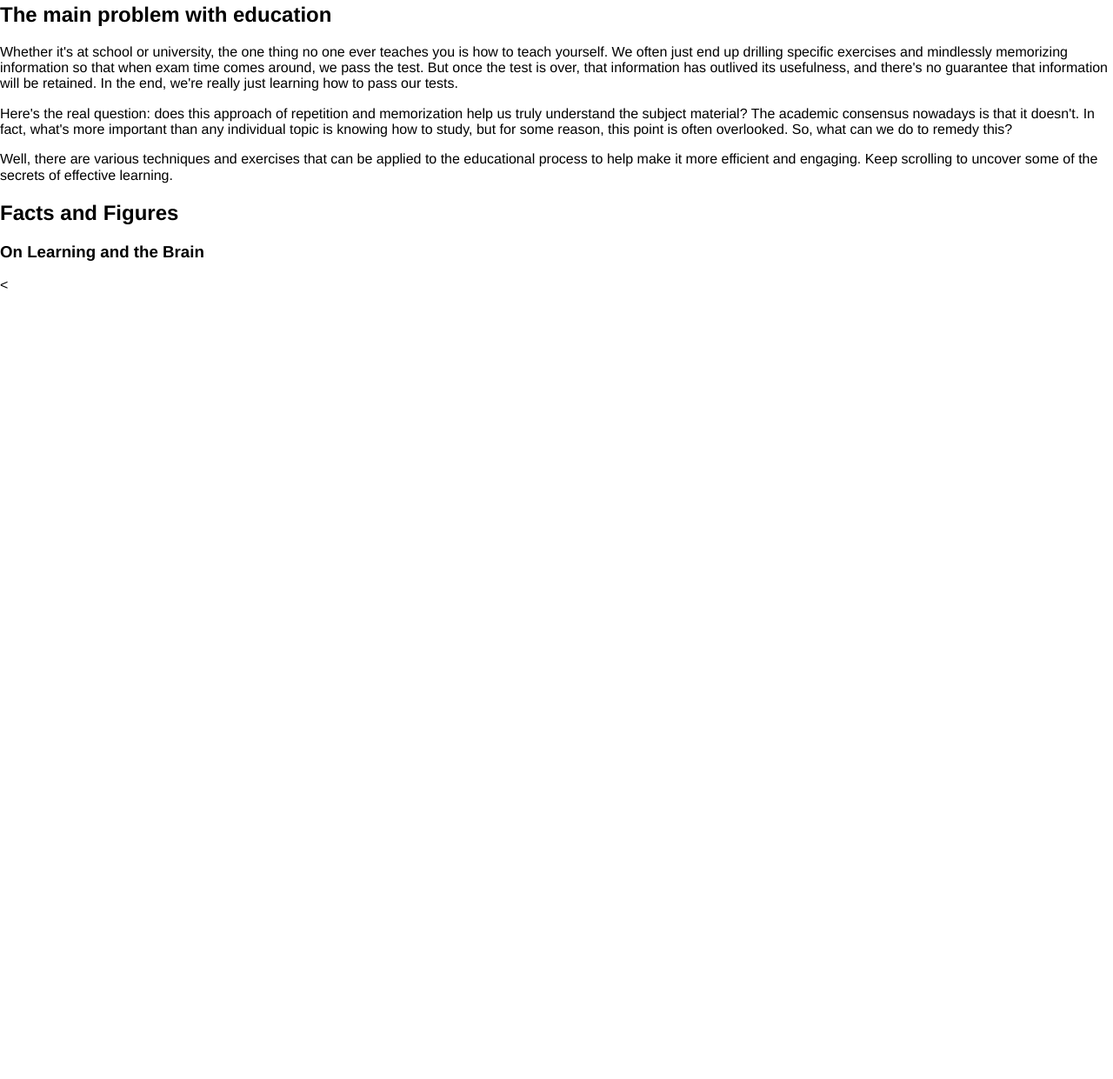
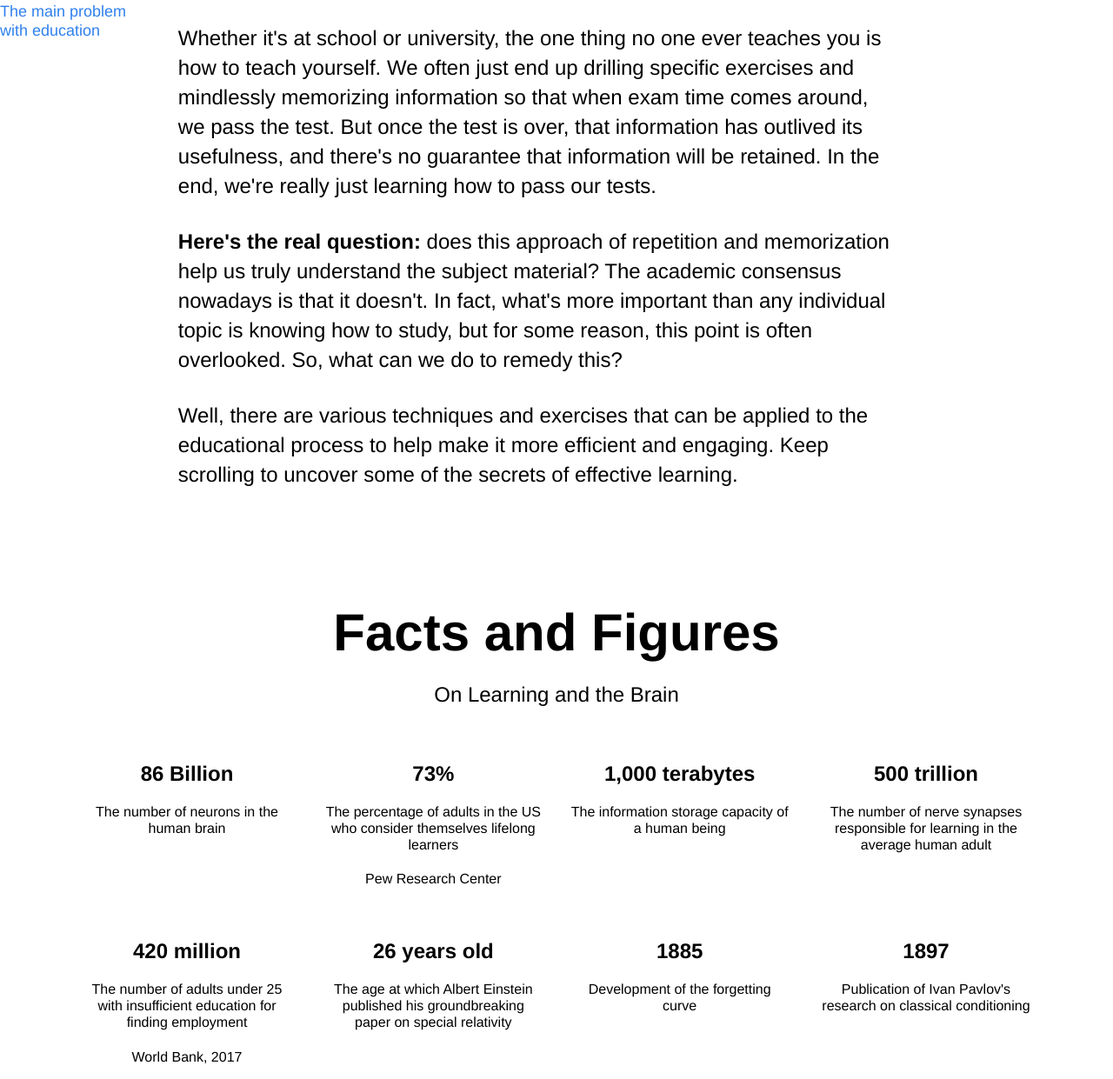
Before and after one commit to alionamongstmen/web_project_1, a plain HTML site: page index.html in a window 1280 px wide. Shown: the part 697-1938 px from the top of the page at 87% size. Before the commit the page ends 1034 px from the top, so only its background shows below. Drawn offline with Linux system fonts and the light colour scheme.

Commit message:
table updated

```diff
--- a/index.html
+++ b/index.html
@@ -16,9 +16,10 @@
     <header class="header">
       <img class="logo logo_place_header" src="images/logo_place_header.png" alt="Practicum logo">
       <h1 class="header__title">Learning How to Learn</h1>
-      <h2 class="header__subtitle">The most effective, cutting-edge learning techniques that you can apply to your daily life.
-        <a href="#" class="header__link">Learn More</a>
-      </h2>
+      <h3 class="header__subtitle">The most effective, cutting-edge learning techniques that you can apply to your daily life.
+        <br>
+        <a href="#" class="header__link">Learn More &#x2192;</a>
+      </h3>
       <img class="header__main-illustration" src="images/header-image.png" alt="Man atop a mountain in contemplation about life and learning">
       <div class="header__square-pic"></div>
     </header>
@@ -26,7 +27,7 @@
     <main class="content">
 
       <section class="description">
-        <div class="two-columns">
+        <article class="two-columns">
           <h2 class="two-columns__brief">The main problem with education</h2>
           <div class="two-columns__main-text">
             <p class="two-columns__paragraph">Whether it's at school or university, the one thing no one ever teaches you is how to teach yourself. We often just end up drilling specific exercises and mindlessly memorizing information so that when exam time comes around, we pass the test. But once the test is over, that information has outlived its usefulness, and there's no guarantee that information will be retained. In the end, we're really just learning how to pass our tests. </p>
@@ -35,22 +36,52 @@
               does this approach of repetition and memorization help us truly understand the subject material? The academic consensus nowadays is that it doesn't. In fact, what's more important than any individual topic is knowing how to study, but for some reason, this point is often overlooked. So, what can we do to remedy this?</p>
             <p class="two-columns__paragraph">Well, there are various techniques and exercises that can be applied to the educational process to help make it more efficient and engaging. Keep scrolling to uncover some of the secrets of effective learning.</p>
           </div>
-        </div>
+        </article>
       </section>
 
       <section class="digits">
         <h2 class="section-title">Facts and Figures</h2>
         <h3 class="section-subtitle">On Learning and the Brain</h3>
-        <div class="table">
-          <div class="table__cell">
-            <
-          </div>
-
-        </div>
-
+        <ul class="table">
+          <li class="table__cell">
+            <h4 class="table__heading">86 Billion</h4>
+            <p class="table__text">The number of neurons in the human brain</p>
+          </li>
+          <li class="table__cell">
+            <h4 class="table__heading">73%</h4>
+            <p class="table__text">The percentage of adults in the US who consider themselves lifelong learners</p>
+            <p class="table__text">Pew Research Center</p>
+          </li>
+          <li class="table__cell">
+            <h4 class="table__heading">1,000 terabytes</h4>
+            <p class="table__text">The information storage capacity of a human being</p>
+          </li>
+          <li class="table__cell">
+            <h4 class="table__heading">500 trillion</h4>
+            <p class="table__text">The number of nerve synapses responsible for learning in the average human adult</p>
+          </li>
+          <li class="table__cell">
+            <h4 class="table__heading">420 million</h4>
+            <p class="table__text">The number of adults under 25 with insufficient education for finding employment</p>
+            <p class="table__text">World Bank, 2017</p>
+          </li>
+          <li class="table__cell">
+            <h4 class="table__heading">26 years old</h4>
+            <p class="table__text">The age at which Albert Einstein published his groundbreaking paper on special relativity</p>
+          </li>
+          <li class="table__cell">
+            <h4 class="table__heading">1885</h4>
+            <p class="table__text">Development of the forgetting curve</p>
+          </li>
+          <li class="table__cell">
+            <h4 class="table__heading">1897</h4>
+            <p class="table__text">Publication of Ivan Pavlov's research on classical conditioning</p>
+          </li>
+        </ul>
       </section>
 
       <section class="feynman">
+
       </section>
 
       <section class="kaufman">
--- a/styles/style.css
+++ b/styles/style.css
@@ -86,17 +86,17 @@
   position: relative;
 }
 
-.two_columns {
+.two-columns {
   display: flex;
   justify-content: space-between;
   align-items: flex-start;
   width: 80%;
-  margin: 0 auto;
+  margin: 0;
   min-width: 784px;
   min-height: 100px;
 }
 
-.two_columns__brief {
+.two-columns__brief {
   display: flex;
   width: 175px;
   line-height: 1.2;
@@ -106,25 +106,25 @@
   color: #2F80ED;
 }
 
-.two__columns__main-text {
+.two-columns__main-text {
   width: 80%;
   min-width: 784px;
   display: table-column;
   align-items: flex-start;
 }
 
-.two__columns__paragraph {
+.two-columns__paragraph {
   line-height: 34px;
   font-size: 24px;
   font-weight: normal;
   margin-bottom: 30px;
 }
 
-.two_columns__paragraph:last of type {
+.two-columns__paragraph:last of type {
   margin-bottom: 0;
 }
 
-.two__columns__span-accent {
+.two-columns__span-accent {
   line-height: 34px;
   font-size: 24px;
   font-weight: bold;
@@ -132,7 +132,66 @@
 }
 
 .digits {
+  display: flex;
+  align-items: center;
+  justify-content: center;
+  flex-direction: column;
+  position: relative;
+  margin-top: 0;
+}
 
+.section-title {
+  width: 60%;
+  text-align: center;
+  line-height: 1.15;
+  font-size: 60px;
+  font-weight: bold;
+  margin-top: 100px;
+  margin-bottom: 0;
+}
+
+.section-subtitle {
+  width: 60%;
+  text-align: center;
+  line-height: 34px;
+  font-size: 24px;
+  font-weight: normal;
+  position: relative;
+  margin-top: 20px;
+  margin-bottom: 0;
+}
+
+.table {
+  width: 1100px;
+  display: flex;
+  justify-content: space-between;
+  flex-wrap: wrap;
+  flex-direction: row;
+  margin-top: 0;
+  padding: 0;
+  list-style-type: none;
+}
+
+.table__cell {
+  width: 250px;
+  text-align: center;
+  margin-top: 60px;
+}
+
+.table__heading {
+  line-height: 1.15;
+  font-size: 24px;
+  font-weight: bold;
+  margin-top: 0;
+  margin-bottom: 0;
+}
+
+.table__text {
+  line-height: 1.2;
+  size: 18px;
+  font-weight: normal;
+  margin-top: 20px;
+  margin-bottom: 0;
 }
 
 .table__cell_theme_dark {
```
